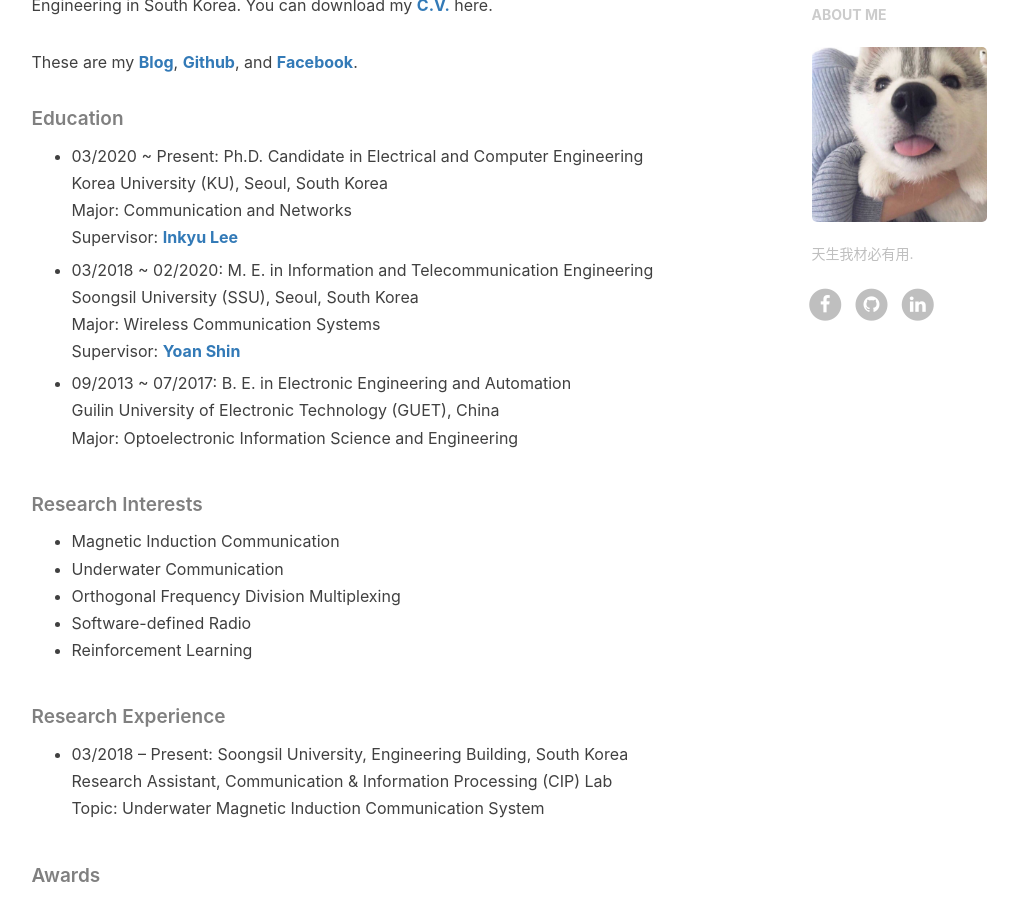
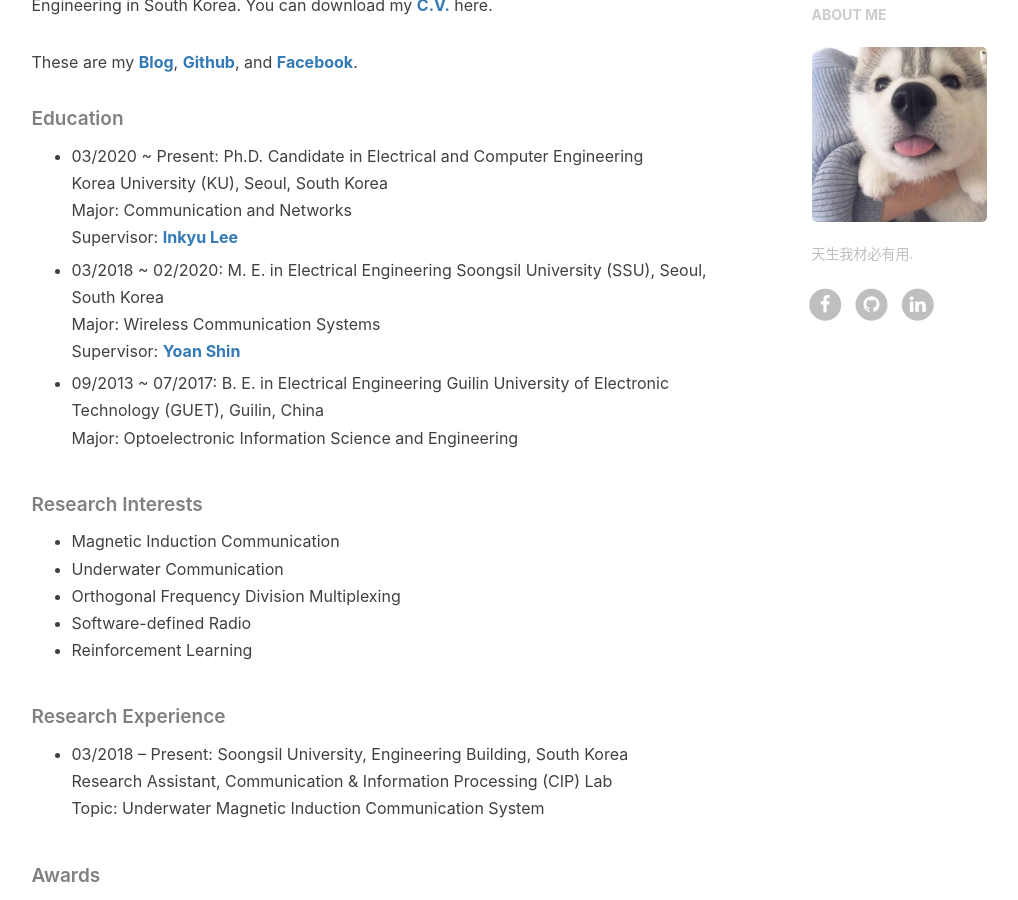
Before and after one commit to csxmt123/zhouwt612.github.io, a Jekyll site: the page built from z_about.html, in a window 1280 px wide and 900 px high, scrolled down 612 px. Shown: the whole window, without its empty margins (136-1154 px from the left). Built offline with Jekyll 4.4.1, drawn with Linux system fonts in a browser that asks for light colours; nearby versions of some CDN libraries; comment, search, counter and statistics services are not loaded.

Commit message:
Update en.md

```diff
--- a/_includes/about/en.md
+++ b/_includes/about/en.md
@@ -13,13 +13,13 @@
   Major: Communication and Networks
   Supervisor: [**Inkyu Lee**](https://ieeexplore.ieee.org/author/37279664500)
 
-- 03/2018 ~ 02/2020: M. E. in Information and Telecommunication Engineering
+- 03/2018 ~ 02/2020: M. E. in Electrical Engineering
   Soongsil University (SSU), Seoul, South Korea
   Major: Wireless Communication Systems
   Supervisor: [**Yoan Shin**](https://ieeexplore.ieee.org/author/37279496500)
 
-- 09/2013 ~ 07/2017: B. E. in Electronic Engineering and Automation
-  Guilin University of Electronic Technology (GUET), China
+- 09/2013 ~ 07/2017: B. E. in Electrical Engineering
+  Guilin University of Electronic Technology (GUET), Guilin, China
   Major: Optoelectronic Information Science and Engineering
 
 ##### Research Interests
```
